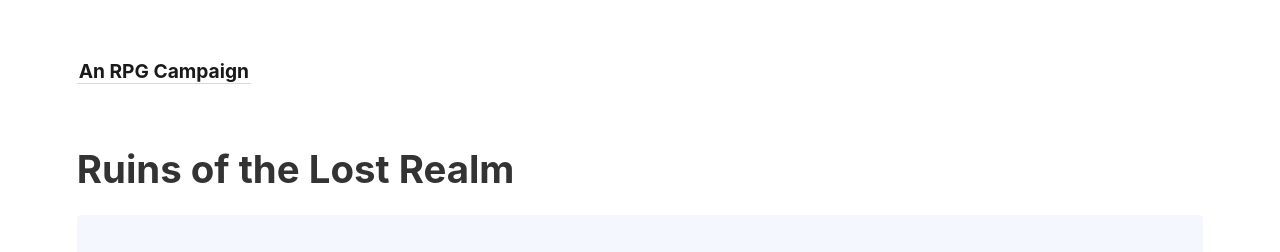
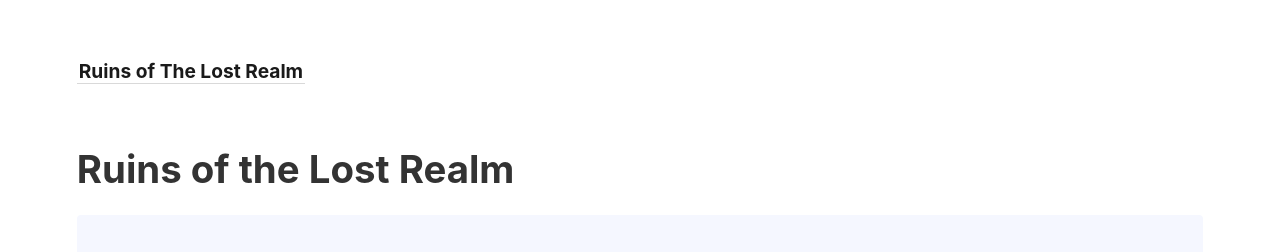
Before and after one commit to Sagelt/ruins-of-the-lost-realm-campaign, a Jekyll site: the page built from _pages/index.md, in a window 1280 px wide. Shown: the top 252 px of the page. Built offline with Jekyll 4.4.1, drawn with Linux system fonts in a browser that asks for light colours.

Commit message:
Update site name

```diff
--- a/_config.yml
+++ b/_config.yml
@@ -1,4 +1,4 @@
-title:               An RPG Campaign
+title:               Ruins of The Lost Realm
 include:             ['_pages']
 exclude:             ['_includes/notes_graph.json']
 # You may need to change the base URL depending on your deploy configuration.
```
